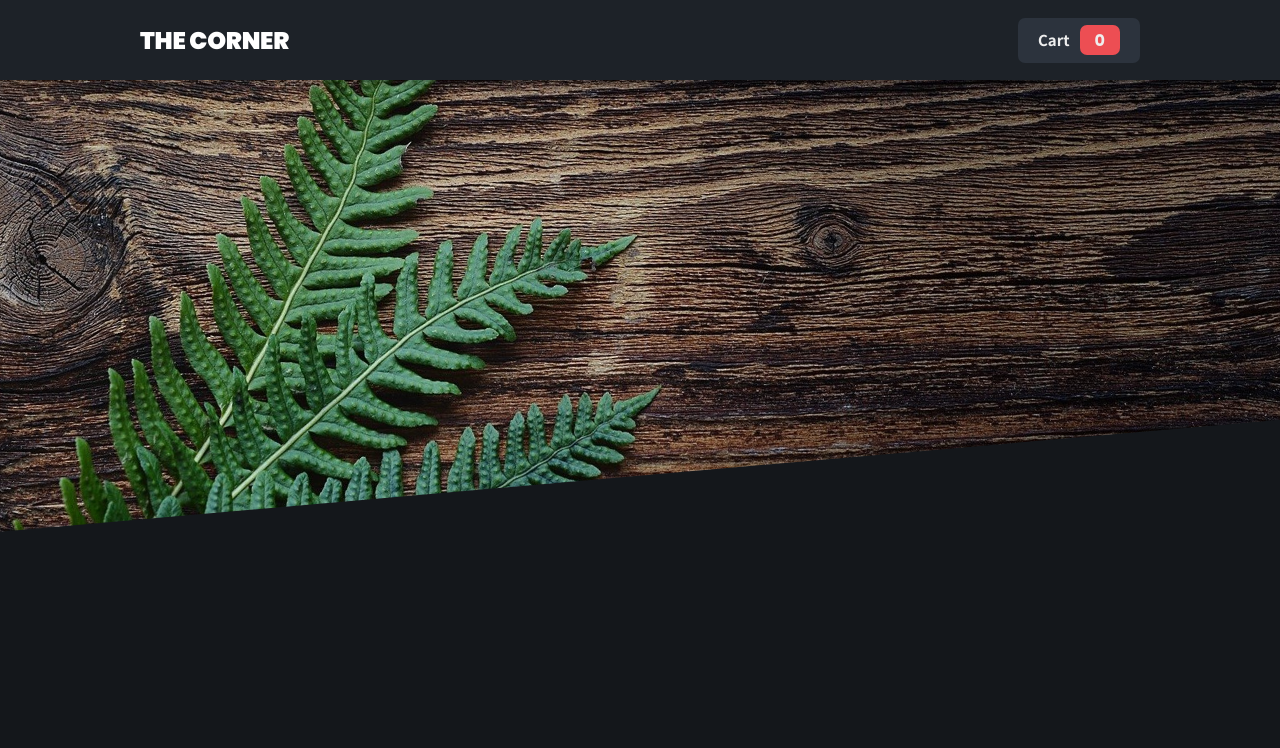
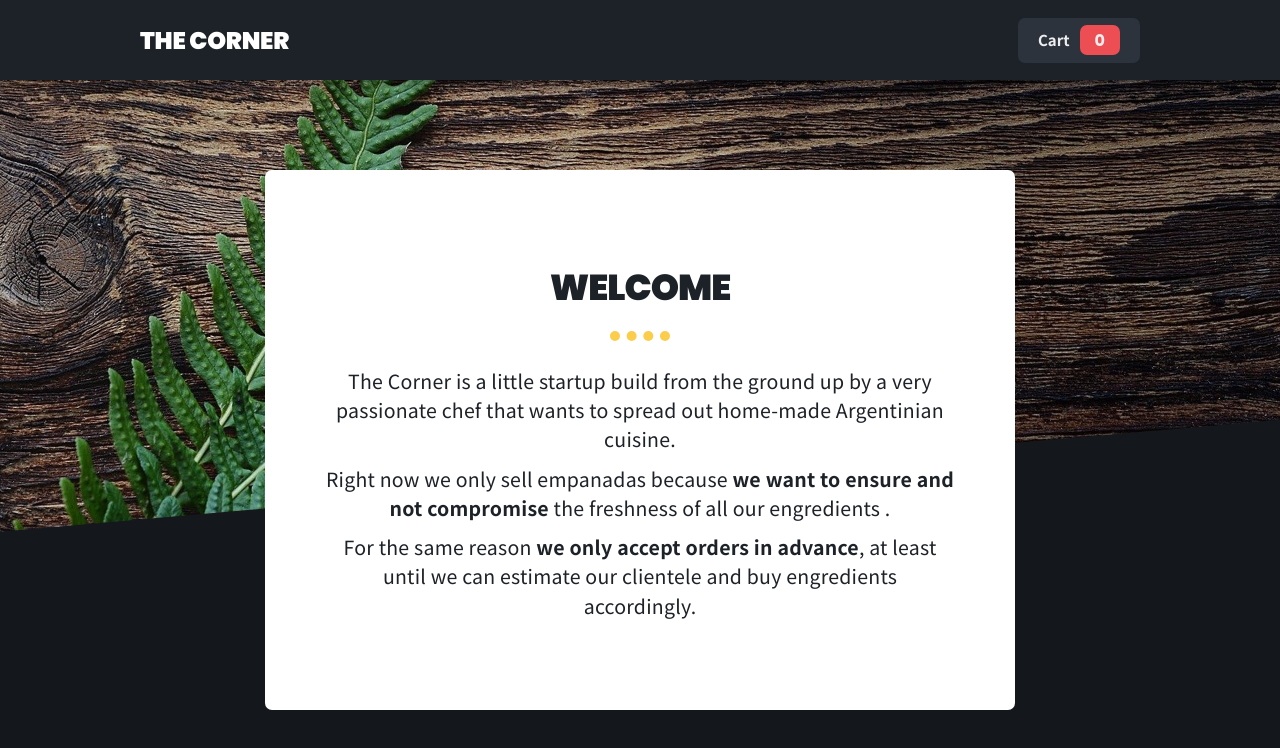
Before and after one commit to nicoPuegher/food-app, a React (Create React App) app: page / in a window 1280 px wide. Shown: the top 748 px of the page. Built offline with nearby package versions, Linux system fonts and the light colour scheme.

Commit message:
add welcome component

```diff
--- a/src/components/Header/HeaderCart/HeaderCart.module.css
+++ b/src/components/Header/HeaderCart/HeaderCart.module.css
@@ -8,6 +8,7 @@
 }
 
 .cart span {
+  font-size: 1.4rem;
   margin-right: 1rem;
 }
 
@@ -17,6 +18,7 @@
   }
 
   .cart span {
+    font-size: 1.5rem;
     padding-bottom: 0.15rem;
   }
 }
--- a/src/components/Main/Background/Background.module.css
+++ b/src/components/Main/Background/Background.module.css
@@ -35,7 +35,7 @@
 
 @media (min-width: 1024px) {
   .container {
-    height: 74rem;
+    height: 65rem;
   }
 
   .image {
--- a/src/components/Main/Main.jsx
+++ b/src/components/Main/Main.jsx
@@ -1,10 +1,12 @@
 import React from 'react';
 import './Main.module.css';
 import Background from './Background/Background';
+import Welcome from './Welcome/Welcome';
 
 const Main = () => (
   <main>
     <Background />
+    <Welcome />
   </main>
 );
 
--- a/src/components/Main/Main.module.css
+++ b/src/components/Main/Main.module.css
@@ -13,3 +13,10 @@ main {
     align-items: flex-start;
   }
 }
+
+@media (min-width: 1025px) {
+  main {
+    padding-top: 0;
+    align-items: center;
+  }
+}
--- /dev/null
+++ b/src/components/Main/Welcome/Welcome.jsx
@@ -0,0 +1,25 @@
+import React from 'react';
+import styles from './Welcome.module.css';
+
+const Welcome = () => (
+  <section className={styles.container}>
+    <h1>Welcome</h1>
+    <hr />
+    <p>
+      The Corner is a little startup build from the ground up by a very
+      passionate chef that wants to spread out home-made Argentinian cuisine.
+    </p>
+    <p>
+      Right now we only sell empanadas because
+      <span> we want to ensure and not compromise </span>the freshness of all
+      our engredients .
+    </p>
+    <p>
+      For the same reason
+      <span> we only accept orders in advance</span>, at least until we can
+      estimate our clientele and buy engredients accordingly.
+    </p>
+  </section>
+);
+
+export default Welcome;
--- /dev/null
+++ b/src/components/Main/Welcome/Welcome.module.css
@@ -0,0 +1,51 @@
+.container {
+  position: relative;
+  margin: 0 2rem;
+  padding: 3rem 2rem;
+  text-align: center;
+  border-radius: 0.7rem;
+  background-color: var(--white);
+  z-index: 2;
+}
+
+.container hr {
+  margin: 0.25rem auto 0 auto;
+}
+
+.container p {
+  margin-top: 1rem;
+}
+
+.container span {
+  color: var(--dark-blue);
+}
+
+@media (max-width: 279px) {
+  .container {
+    height: 100%;
+    margin: 0;
+    padding: 0 2rem;
+    display: flex;
+    flex-direction: column;
+    justify-content: center;
+    border-radius: 0rem;
+  }
+}
+
+@media (min-width: 768px) {
+  .container {
+    width: 50rem;
+    margin: 0;
+    padding: 9rem 6rem;
+  }
+
+  .container hr {
+    margin: 1.55rem auto 2.5rem auto;
+  }
+}
+
+@media (min-width: 1024px) {
+  .container {
+    width: 75rem;
+  }
+}
--- a/src/index.css
+++ b/src/index.css
@@ -38,36 +38,99 @@ button {
   font-family: var(--main-font);
 }
 
+p,
+span {
+  font-size: 1.55rem;
+}
+
+h1 {
+  font-size: 3.2rem;
+  font-weight: 900;
+  letter-spacing: -0.1rem;
+  text-transform: uppercase;
+}
+
 h2 {
   font-size: 2rem;
   font-weight: 900;
-  letter-spacing: -0.25px;
+  letter-spacing: -0.025rem;
   text-transform: uppercase;
   color: var(--white);
 }
 
+p {
+  line-height: 1.5;
+  letter-spacing: 0.025rem;
+}
+
 span {
-  font-size: 1.4rem;
   font-weight: 700;
   color: var(--gray);
+}
+
+hr {
+  width: 4rem;
+  border-style: none;
+  border-top-style: dotted;
+  border-width: 0.5rem;
+  border-color: var(--yellow);
 }
 
 button {
   font-size: 1.5rem;
   padding: 0.25rem 1.5rem;
   border: none;
-  border-radius: 7px;
+  border-radius: 0.7rem;
   color: var(--gray);
   background-color: var(--red);
 }
 
+@media (max-width: 279px) {
+  h1 {
+    font-size: 2.4rem;
+  }
+
+  p,
+  span {
+    font-size: 1.45rem;
+  }
+}
+
+@media (min-width: 280px) and (max-width: 320px) {
+  h1 {
+    font-size: 2.8rem;
+  }
+
+  p,
+  span {
+    font-size: 1.45rem;
+  }
+}
+
+@media (min-width: 400px) and (max-width: 450px) {
+  p,
+  span {
+    font-size: 1.65rem;
+  }
+}
+
 @media (min-width: 768px) {
+  h1 {
+    font-size: 3.6rem;
+  }
+
   h2 {
     font-size: 2.4rem;
   }
 
+  p,
   span {
-    font-size: 1.5rem;
+    font-size: 1.95rem;
+  }
+
+  hr {
+    width: 6rem;
+    border-width: 1rem;
   }
 
   button {
```
